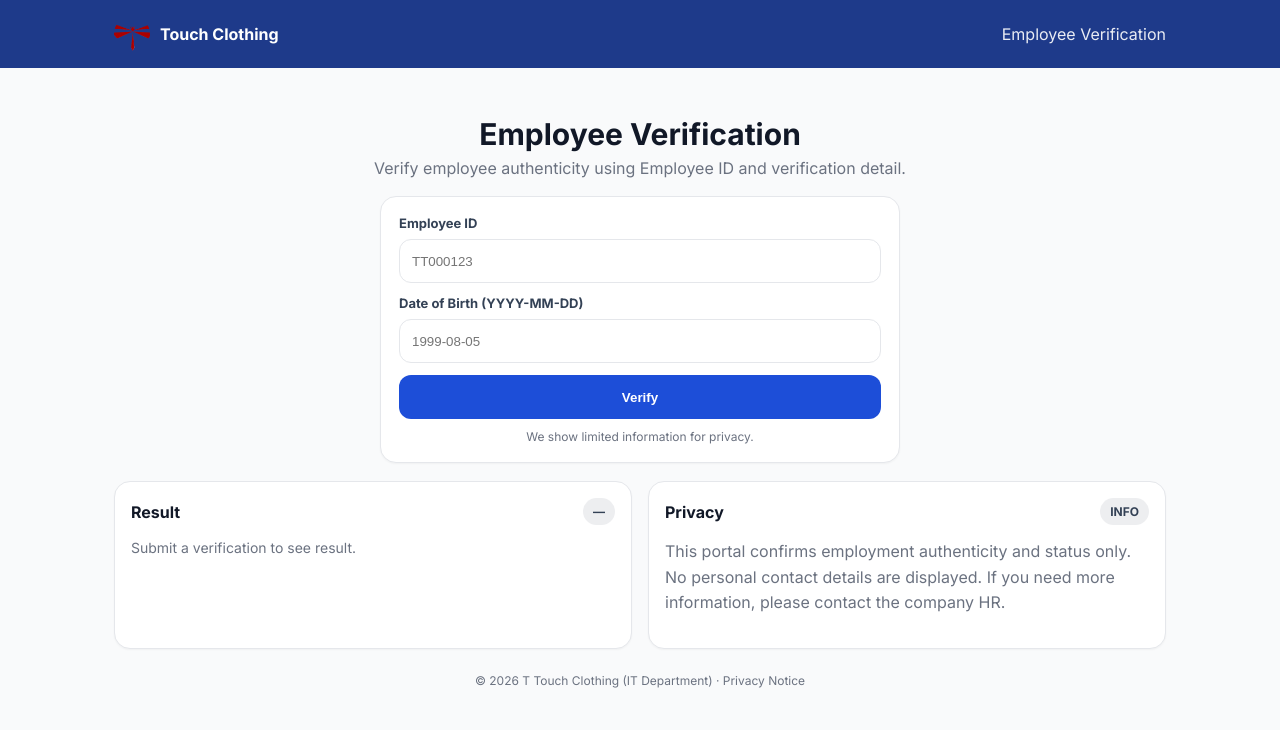
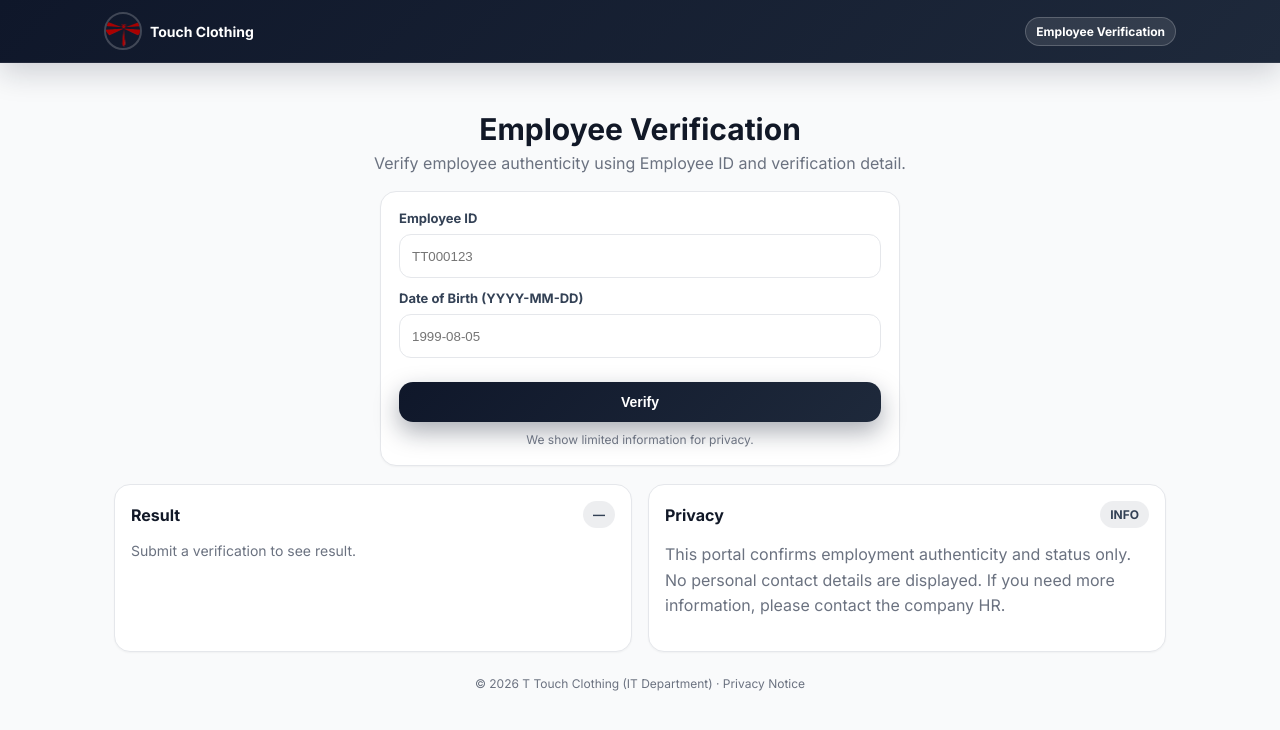
Before and after one commit to TTouch-Clothing/employee-verify, a React (Vite) app in the folder client/: page / in a window 1280 px wide. Shown: the top 730 px of the page. Built offline with nearby package versions, Linux system fonts and the light colour scheme; no server answers.

Commit message:
update design verify page

```diff
--- a/client/src/pages/VerifyPage.jsx
+++ b/client/src/pages/VerifyPage.jsx
@@ -27,7 +27,7 @@ export default function VerifyPage() {
 
       const { data } = await http.post("/api/verify", {
         employeeId,
-        secret
+        secret,
       });
 
       setResult({ ok: true, data });
@@ -55,7 +55,7 @@ export default function VerifyPage() {
     const date = new Date(value);
     const day = date.getDate();
     const month = date.toLocaleString("en-US", {
-      month: "long"
+      month: "long",
     });
     const year = date.getFullYear();
 
@@ -83,33 +83,74 @@ export default function VerifyPage() {
       year: "numeric",
       hour: "2-digit",
       minute: "2-digit",
-      hour12: true
+      hour12: true,
     });
   }
 
   return (
     <div>
-      <div>
-        <div className="topbar">
-          <div className="container">
-            <div style={{ display: "flex", alignItems: "center", gap: 10 }}>
+      {/* PREMIUM HEADER */}
+      <header
+        style={{
+          position: "sticky",
+          top: 0,
+          zIndex: 50,
+          background: "linear-gradient(135deg, #0f172a 0%, #1e293b 100%)",
+          borderBottom: "1px solid rgba(255,255,255,0.08)",
+          boxShadow: "0 10px 30px rgba(15, 23, 42, 0.18)",
+        }}
+      >
+        <div
+          style={{
+            maxWidth: 1100,
+            margin: "0 auto",
+            padding: "12px 14px",
+            display: "flex",
+            alignItems: "center",
+            justifyContent: "space-between",
+            gap: 8,
+          }}
+        >
+          <div style={{ display: "flex", alignItems: "center", gap: 8 }}>
             <img
               src="/titleImg.png"
-                alt="TTouch Logo"
+              alt="Logo"
               style={{
-                  width: 36,
-                  height: 36,
+                width: 38,
+                height: 38,
                 borderRadius: "50%",
-                  objectFit: "cover"
+                objectFit: "cover",
+                border: "2px solid rgba(255,255,255,0.2)",
               }}
             />
-              <div style={{ fontWeight: 900 }}>Touch Clothing</div>
+            <div
+              style={{
+                color: "#fff",
+                fontWeight: 900,
+                fontSize: 14,
+                whiteSpace: "nowrap",
+              }}
+            >
+              Touch Clothing
+            </div>
           </div>
 
-            <div style={{ opacity: 0.9 }}>Employee Verification</div>
+          <span
+            style={{
+              padding: "6px 10px",
+              borderRadius: 999,
+              background: "rgba(255,255,255,0.1)",
+              border: "1px solid rgba(255,255,255,0.2)",
+              color: "#fff",
+              fontSize: 12,
+              fontWeight: 700,
+              whiteSpace: "nowrap",
+            }}
+          >
+            Employee Verification
+          </span>
         </div>
-        </div>
-      </div>
+      </header>
 
       <div className="container">
         <div className="h1">Employee Verification</div>
@@ -135,8 +176,35 @@ export default function VerifyPage() {
               />
 
               <button
-                className="btn btn-primary"
-                style={{ width: "100%" }}
+                style={{
+                  width: "100%",
+                  marginTop: 12,
+                  borderRadius: 14,
+                  fontWeight: 800,
+                  fontSize: 14,
+                  padding: "12px 16px",
+                  border: "none",
+                  outline: "none",
+                  cursor: loading ? "not-allowed" : "pointer",
+                  opacity: loading ? 0.7 : 1,
+                  background:
+                    "linear-gradient(135deg, #0f172a 0%, #1e293b 100%)",
+                  color: "#ffffff",
+                  boxShadow: "0 10px 25px rgba(15, 23, 42, 0.35)",
+                  transition: "all 0.25s ease",
+                }}
+                onMouseEnter={(e) => {
+                  if (!loading) {
+                    e.currentTarget.style.transform = "translateY(-2px)";
+                    e.currentTarget.style.boxShadow =
+                      "0 14px 35px rgba(15, 23, 42, 0.45)";
+                  }
+                }}
+                onMouseLeave={(e) => {
+                  e.currentTarget.style.transform = "translateY(0)";
+                  e.currentTarget.style.boxShadow =
+                    "0 10px 25px rgba(15, 23, 42, 0.35)";
+                }}
                 disabled={loading}
               >
                 {loading ? "Please wait..." : "Verify"}
@@ -147,7 +215,7 @@ export default function VerifyPage() {
                   textAlign: "center",
                   marginTop: 10,
                   fontSize: 12,
-                  color: "var(--muted)"
+                  color: "var(--muted)",
                 }}
               >
                 We show limited information for privacy.
@@ -162,7 +230,7 @@ export default function VerifyPage() {
               style={{
                 display: "flex",
                 justifyContent: "space-between",
-                alignItems: "center"
+                alignItems: "center",
               }}
             >
               <div style={{ fontWeight: 800 }}>Result</div>
@@ -198,7 +266,7 @@ export default function VerifyPage() {
                       borderRadius: 14,
                       objectFit: "cover",
                       border: "1px solid var(--border)",
-                      cursor: "pointer"
+                      cursor: "pointer",
                     }}
                   />
 
@@ -238,7 +306,7 @@ export default function VerifyPage() {
                       style={{
                         marginTop: 10,
                         fontSize: 12,
-                        color: "var(--muted)"
+                        color: "var(--muted)",
                       }}
                     >
                       Verified on: {formatVerifiedAt(result.data.verifiedAt)}
@@ -260,7 +328,7 @@ export default function VerifyPage() {
               style={{
                 display: "flex",
                 justifyContent: "space-between",
-                alignItems: "center"
+                alignItems: "center",
               }}
             >
               <div style={{ fontWeight: 800 }}>Privacy</div>
@@ -271,7 +339,7 @@ export default function VerifyPage() {
               style={{
                 marginTop: 14,
                 color: "var(--muted)",
-                lineHeight: 1.6
+                lineHeight: 1.6,
               }}
             >
               This portal confirms employment authenticity and status only. No
@@ -298,7 +366,7 @@ export default function VerifyPage() {
             alignItems: "center",
             justifyContent: "center",
             padding: 16,
-            zIndex: 9999
+            zIndex: 9999,
           }}
         >
           <div
@@ -307,7 +375,7 @@ export default function VerifyPage() {
               position: "relative",
               maxWidth: "95vw",
               maxHeight: "95vh",
-              width: "fit-content"
+              width: "fit-content",
             }}
           >
             <button
@@ -326,7 +394,7 @@ export default function VerifyPage() {
                 alignItems: "center",
                 justifyContent: "center",
                 cursor: "pointer",
-                boxShadow: "0 8px 24px rgba(0,0,0,0.25)"
+                boxShadow: "0 8px 24px rgba(0,0,0,0.25)",
               }}
             >
               <X size={20} />
@@ -343,7 +411,7 @@ export default function VerifyPage() {
                 height: "auto",
                 borderRadius: 16,
                 objectFit: "contain",
-                background: "#fff"
+                background: "#fff",
               }}
             />
           </div>
```
Lines whose indentation alone changed are shown as unchanged.
